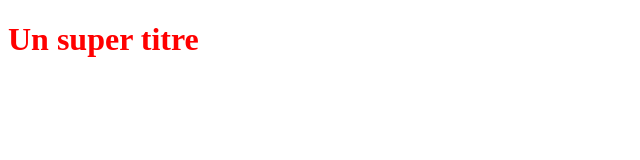
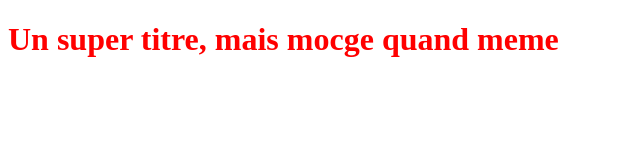
Before and after one commit to EmcekaMississi/OpenclassroomsProject, a plain HTML site: page index.html in a window 1280 px wide. Shown: the whole page, without its empty margins (0-640 px from the left). Drawn offline with Linux system fonts and the light colour scheme.

Commit message:
modification du titre

```diff
--- a/index.html
+++ b/index.html
@@ -5,6 +5,6 @@
    <link rel="stylesheet" type="text/css" href="styles.css">
 </head>
 <body>
-   <h1>Un super titre</h1>
+   <h1>Un super titre, mais mocge quand meme</h1>
 </body>
 </html>
```
